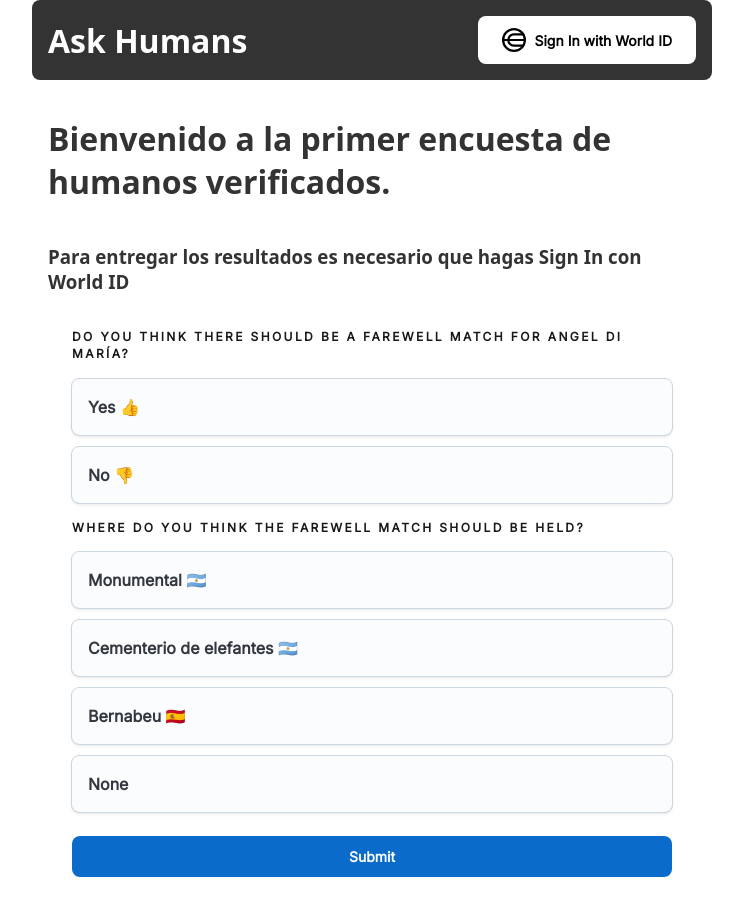
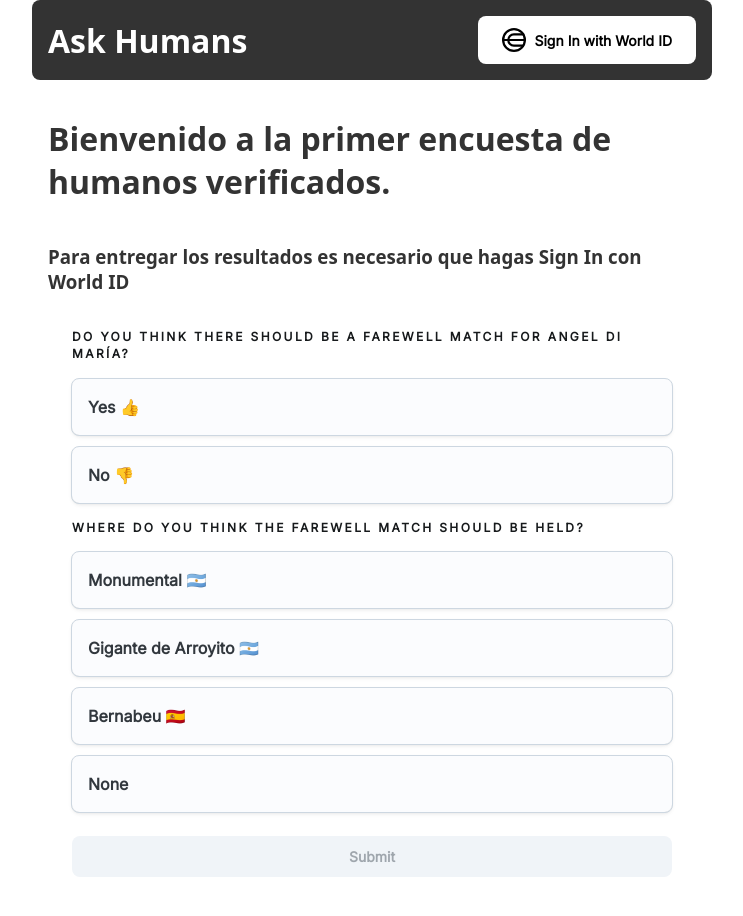
Before and after one commit to Toket-io/AskHumans, a Next.js app: page /quiz in a window 1280 px wide. Shown: the top 916 px of the page, without its empty margins (268-1011 px from the left). Built offline with nearby package versions, Linux system fonts and the light colour scheme; no server answers; the database is empty.

Commit message:
Minor fixes

```diff
--- a/components/questionnaire.tsx
+++ b/components/questionnaire.tsx
@@ -17,7 +17,7 @@
   const { data: session } = useSession();
   const [answers, setAnswers] = useState<{ [key: number]: string }>({});
   const [isAnswered, setIsAnswered] = useState(false);
-  const userId = session?.user?.name ?? "0x12342452309809";
+  const userId = session?.user?.name ?? null;
 
   useEffect(() => {
     if (userId) {
--- a/pages/quiz.tsx
+++ b/pages/quiz.tsx
@@ -13,12 +13,7 @@
     id: 2,
     text: "Where do you think the farewell match should be held?",
     type: "option",
-    options: [
-      "Monumental 🇦🇷",
-      "Cementerio de elefantes 🇦🇷",
-      "Bernabeu 🇪🇸",
-      "None",
-    ],
+    options: ["Monumental 🇦🇷", "Gigante de Arroyito 🇦🇷", "Bernabeu 🇪🇸", "None"],
   },
 ];
 
```
